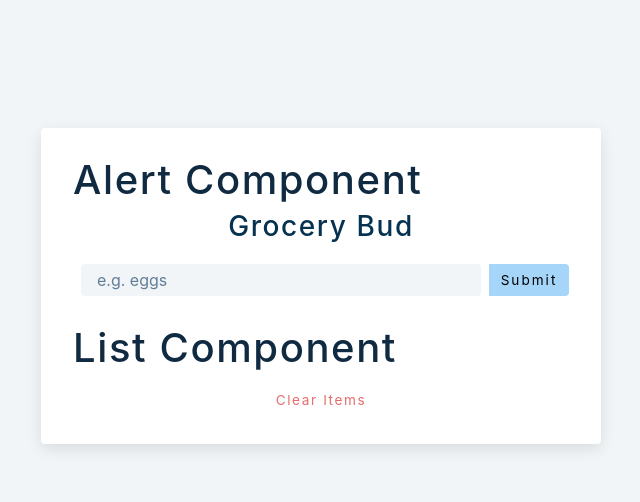
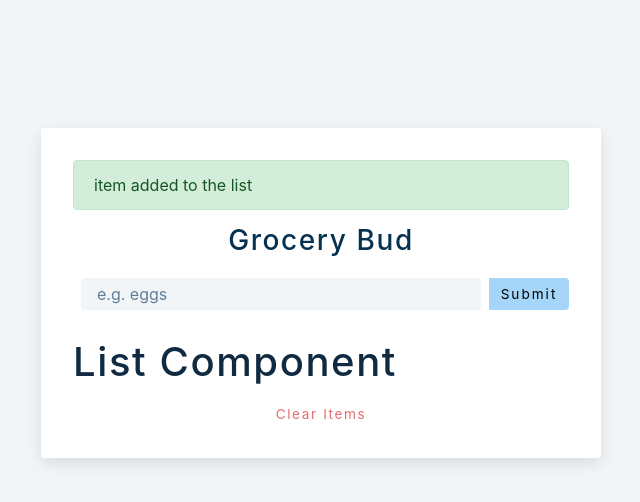
Before and after one commit to jmdc89/reactProjects, a React (Create React App) app: page / in a window 1280 px wide. Both pictures are taken after typing "Sample" into the empty fields and a click on the button "Submit". Shown: the top 502 px of the page, without its empty margins (319-959 px from the left). Built offline with nearby package versions, Linux system fonts and the light colour scheme.

Commit message:
alert component

```diff
--- a/src/10grocerybud/Alert.js
+++ b/src/10grocerybud/Alert.js
@@ -1,7 +1,13 @@
-import React, { useEffect } from 'react'
+import React, { useEffect } from 'react';
 
-const Alert = () => {
-  return <h2>alert component</h2>
-}
+const Alert = ({ type, msg, removeAlert, list }) => {
+  useEffect(() => {
+    const timeout = setTimeout(() => {
+      removeAlert();
+    }, 3000);
+    return () => clearTimeout(timeout);
+  }, [list]);
+  return <p className={`alert alert-${type}`}>{msg}</p>;
+};
 
-export default Alert
+export default Alert;
```
